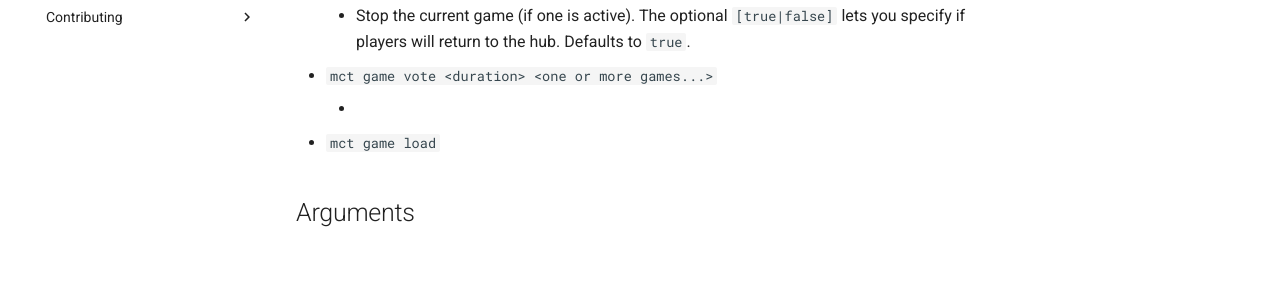
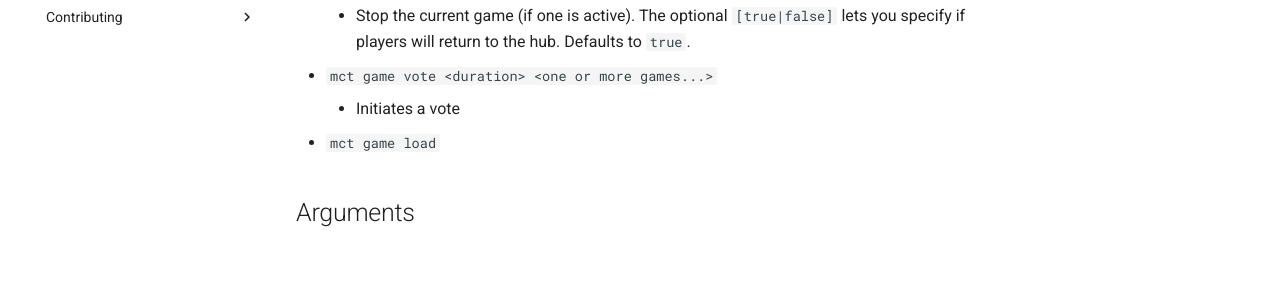
Before and after one commit to Braekpo1nt/mctmanager-docs, an MkDocs documentation site: the page built from docs/Usage/commands/game.md, in a window 1280 px wide. Shown: the part 328-620 px from the top of the page. Built offline with MkDocs 1.6.1 and Material for MkDocs 9.7.7, drawn with Linux system fonts in a browser that asks for light colours.

Commit message:
wip: added some descriptions

```diff
--- a/docs/Usage/commands/game.md
+++ b/docs/Usage/commands/game.md
@@ -7,7 +7,7 @@
 - `mct game stop [true|false]`
     - Stop the current game (if one is active). The optional `[true|false]` lets you specify if players will return to the hub. Defaults to `true`.
 - `mct game vote <duration> <one or more games...>`
-    -
+    - Initiates a vote
 - `mct game load`
 
 ## Arguments
```
